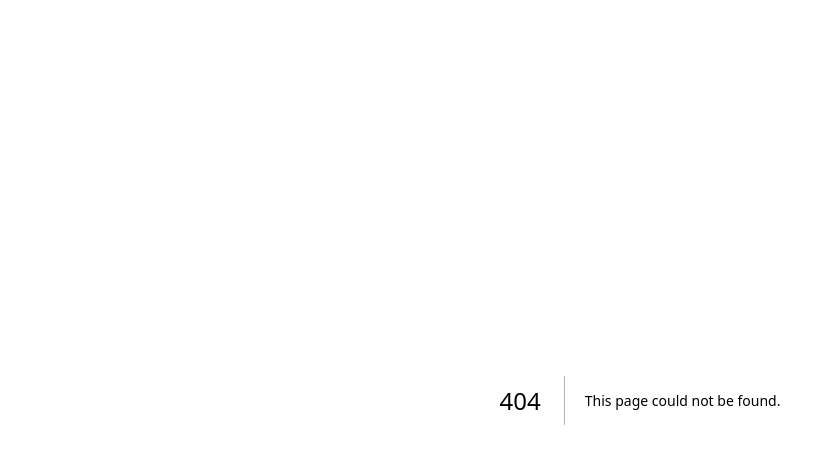
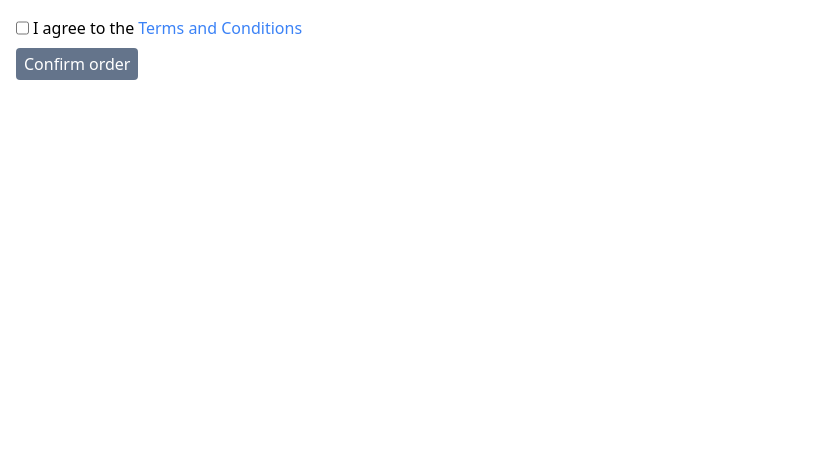
Before and after one commit to mqunell/udemy-testing, a Next.js app: page /Sundaes in a window 1280 px wide. Before the commit this address had no page. Shown: the top 464 px of the page, without its empty margins (0-827 px from the left). Built offline with nearby package versions, Linux system fonts and the light colour scheme.

Commit message:
add basic tooltip

```diff
--- a/src/app/Sundaes/SummaryForm.tsx
+++ /dev/null
@@ -1,22 +0,0 @@
-import { useState } from 'react';
-
-const SummaryForm = () => {
-	const [tcChecked, setTcChecked] = useState(false);
-
-	return (
-		<div>
-			<label>
-				<input
-					type="checkbox"
-					checked={tcChecked}
-					onChange={(e) => setTcChecked(e.target.checked)}
-				/>
-				I agree to the Terms and Conditions
-			</label>
-
-			<button disabled={!tcChecked}>Confirm order</button>
-		</div>
-	);
-};
-
-export default SummaryForm;
--- /dev/null
+++ b/src/app/Sundaes/page.tsx
@@ -0,0 +1,35 @@
+'use client';
+
+import { useState } from 'react';
+
+const TermsConditionsTooltip = () => (
+	<span className="flex gap-1 text-blue-500 after:hidden after:bg-slate-800 after:px-1 after:py-0 after:text-white after:content-['See_Matt_for_details'] hover:after:block">
+		Terms and Conditions
+	</span>
+);
+
+const SummaryForm = () => {
+	const [tcChecked, setTcChecked] = useState(false);
+
+	return (
+		<div className="flex flex-col items-start gap-2 p-4">
+			<label className="flex gap-1">
+				<input
+					type="checkbox"
+					checked={tcChecked}
+					onChange={(e) => setTcChecked(e.target.checked)}
+				/>
+				I agree to the {TermsConditionsTooltip()}
+			</label>
+
+			<button
+				className="rounded bg-blue-500 px-2 py-1 text-white enabled:hover:ring-2 enabled:hover:ring-blue-600 disabled:bg-slate-500"
+				disabled={!tcChecked}
+			>
+				Confirm order
+			</button>
+		</div>
+	);
+};
+
+export default SummaryForm;
```
Also changed, not shown: 1 other file (tests, documents, lock files or other folders).
